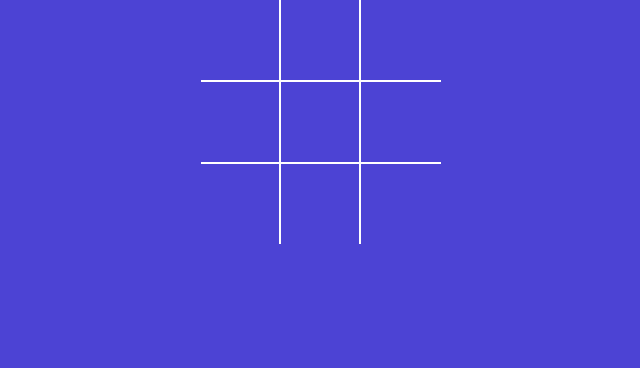
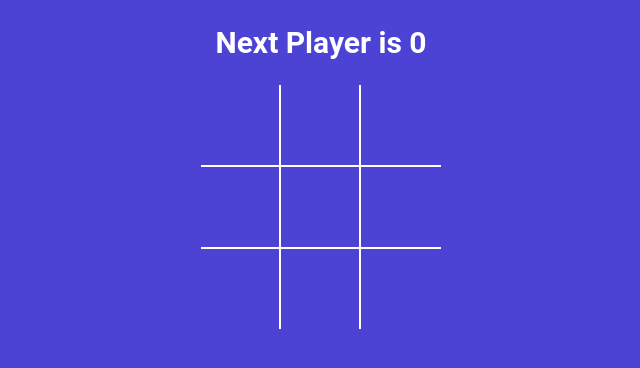
Before and after one commit to hasi98/TicTactoe, a React (Vite) app: page / in a window 1280 px wide. Shown: the top 368 px of the page, without its empty margins (319-959 px from the left). Built offline with nearby package versions, Linux system fonts and the light colour scheme.

Commit message:
added winner logic and show status message to the user

```diff
--- a/src/App.jsx
+++ b/src/App.jsx
@@ -1,13 +1,46 @@
 import './styles.scss'
 import Board from './components/Board'
+import { useState } from 'react'
+import { calculateWinner } from './Winner';
+
 
 
 
 function App() {
 
+  const [squares, setSquares] = useState(Array(9).fill(null));
+
+  const [isXNext, setIsXNext] = useState(false);
+
+  const winner = calculateWinner(squares)
+  const nextPlayer = isXNext ? 'X' : '0'
+  const statusMessage = winner ? `Winner is ${winner}` : `Next Player is ${nextPlayer}`;
+
+
+  const handleSquareClick = (clickedPosition) => {
+
+    if(squares[clickedPosition] || winner) {
+      return;
+    }
+
+
+    setSquares((currentSquares) => {
+
+      return currentSquares.map((squareValue, position) => {
+        if(clickedPosition === position) {
+          return isXNext ? "X" : "0"
+        }
+
+        return squareValue;
+      })
+    })
+    setIsXNext((currentIsXNext) => !currentIsXNext)
+  };
+
   return (
     <div className='app'>
-      <Board />
+    <h2>{statusMessage}</h2>
+      <Board squares={squares} handleSquareClick={handleSquareClick}/>
     </div>
   )
 }
--- a/src/components/Board.jsx
+++ b/src/components/Board.jsx
@@ -1,31 +1,7 @@
-import { useState } from 'react'
+
 import Square from "./Square"
 
-const Board = () => {
-
-const [squares, setSquares] = useState(Array(9).fill(null));
-
-const [isXNext, setIsXNext] = useState(false);
-
-const handleSquareClick = (clickedPosition) => {
-
-  if(squares[clickedPosition]) {
-    return;
-  }
-
-
-  setSquares((currentSquares) => {
-
-    return currentSquares.map((squareValue, position) => {
-      if(clickedPosition === position) {
-        return isXNext ? "X" : "0"
-      }
-
-      return squareValue;
-    })
-  })
-  setIsXNext((currentIsXNext) => !currentIsXNext)
-};
+const Board = ({ squares, handleSquareClick }) => {
 
 const renderSqaure = (position) => {
   return <Square value={squares[position]} onClick={() => handleSquareClick(position)}/>
```
Also changed, not shown: src/Winner.js (indentation only).
